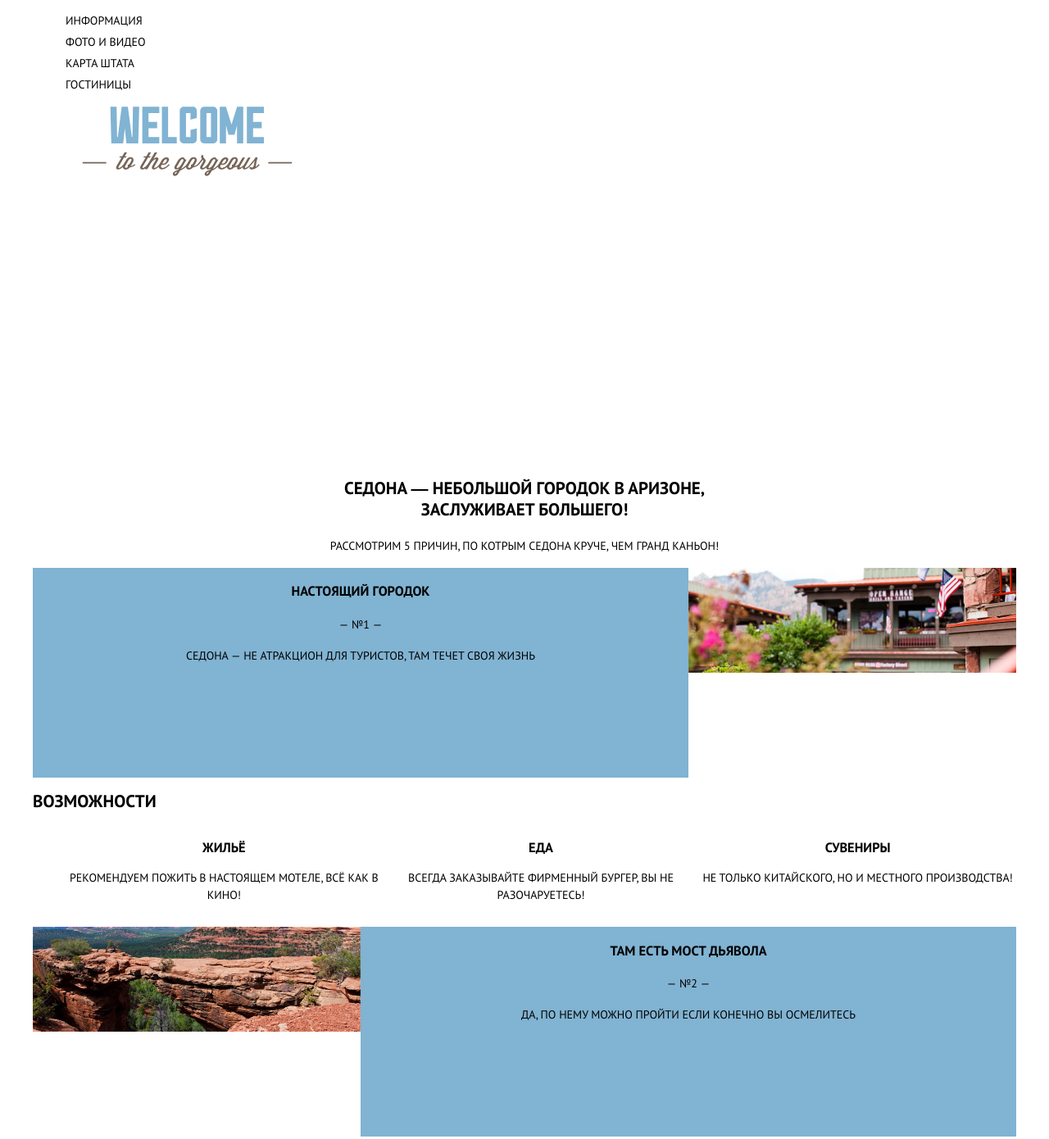
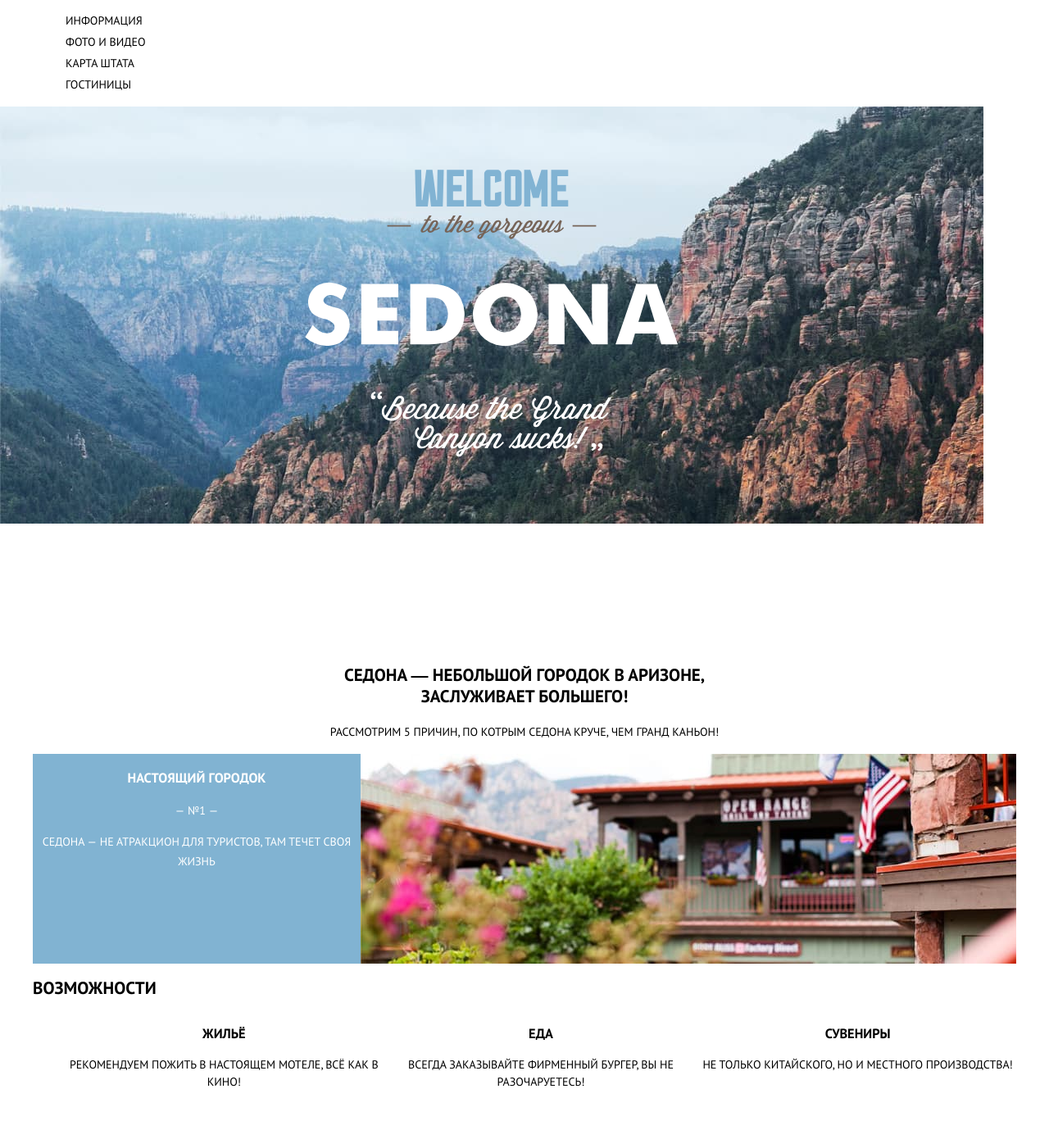
Before and after one commit to Maksim1306/1515645-sedona-29, a plain HTML site: page index.html in a window 1280 px wide. Shown: the part 80-1470 px from the top of the page at 82% size. Drawn offline with nearby package versions, Linux system fonts and the light colour scheme.

Commit message:
Сетка на гридах для главной страницы1

```diff
--- a/css/style.css
+++ b/css/style.css
@@ -86,6 +86,15 @@ img {
   color: var(--basic-brown);
 }
 
+.promo {
+  text-align: center;
+  background-image: url(/img/background-photo.jpg);
+  background-repeat: no-repeat;
+  width: 1200px;
+  height: 509px;
+  padding-top: 77.35px;
+}
+
 .main-info {
   list-style: none;
   text-align: center;
@@ -106,6 +115,7 @@ img {
   line-height: 26px;
 }
 
+
 .card-town {
   display: grid;
   grid-template-columns: 2fr 1fr;
@@ -117,8 +127,13 @@ img {
   height: 256px;
 }
 
+.content-img {
+  width: 800px;
+  height: 256px;
+}
 
 .card-main {
+  color: var(--basic-white);
   background-color: var(--basic-blue);
 }
 
@@ -132,6 +147,7 @@ img {
   list-style: none;
   text-align: center;
   line-height: 21px;
+  height: 330px;
 }
 
 .card-bridge {
@@ -183,12 +199,21 @@ img {
 
 /*hotels*/
 
+.page-body-hotel {
+  box-sizing: content-box;
+}
+
 .container-hotels {
   background-color: var(--basic-white);
 }
 
 .choise-hotels {
-  background-color: #415663;
+  display: grid;
+  grid-template-columns: 1fr 1fr 1fr;
+  background-image: url(/img/background-hotels.jpg);
+  background-repeat: no-repeat;
+  width: 1200px;
+  height: 217px;
   color: var(--basic-white);
 }
 
--- a/index.html
+++ b/index.html
@@ -26,8 +26,9 @@
             </ul>
           </div>
         </div>
-        <div class="main-header-logo"><img src="img/icons/welcome.svg" width="456.65" height="350.88"
-            alt="Скалистые горы"></div>
+        <div class="promo">
+          <img src="img/icons/promo-image.svg" width="456.65" height="350.88" alt="Скалистые горы">
+        </div>
       </div>
     </nav>
   </header>
@@ -45,7 +46,9 @@
         <span class="card-number">— №1 —</span>
         <p class="card-description">Седона — не атракцион для туристов, там течет своя жизнь</p>
       </div>
-      <img src="img/true-town.jpg" width="800" height="256" alt="заведение в городе" />
+      <div class="content-img">
+        <img src="img/true-town.jpg" width="800" height="256" alt="заведение в городе" />
+      </div>
     </section>
     <section class="feature">
       <h2>Возможности</h2>
@@ -71,7 +74,9 @@
       </ul>
     </section>
     <section class="card-menu card-bridge">
-      <img src="img/bridge.jpg" width="800" height="256" alt="мост дьявола" />
+      <div class="content-img">
+        <img src="img/bridge.jpg" width="800" height="256" alt="мост дьявола" />
+      </div>
       <div class="card card-main">
         <h3 class="card-title">Там есть мост дьявола</h3>
         <span class="card-number">— №2 —</span>
```
Also changed, not shown: hotels.html (+1 -1 lines), img/background-hotels.jpg (added), img/background-photo.jpg (renamed from img/background photo.jpg), img/icons/promo-image.svg (renamed from img/icons/welcome.svg).
